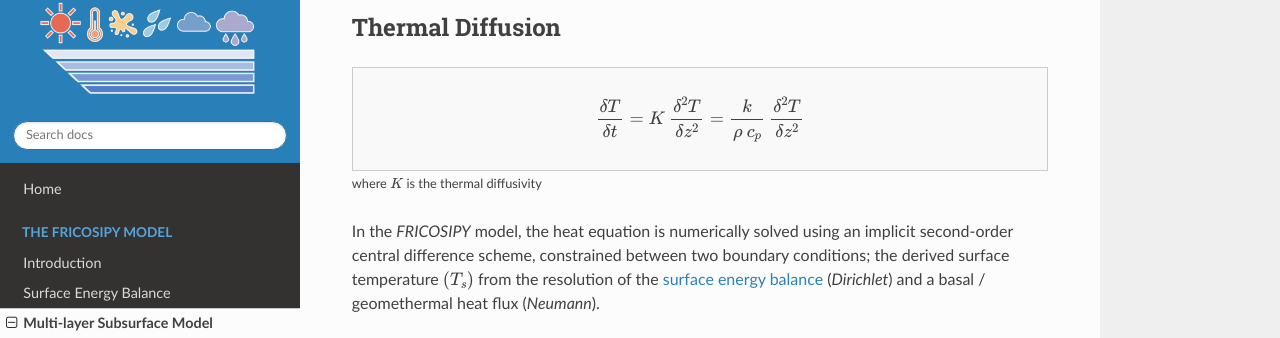
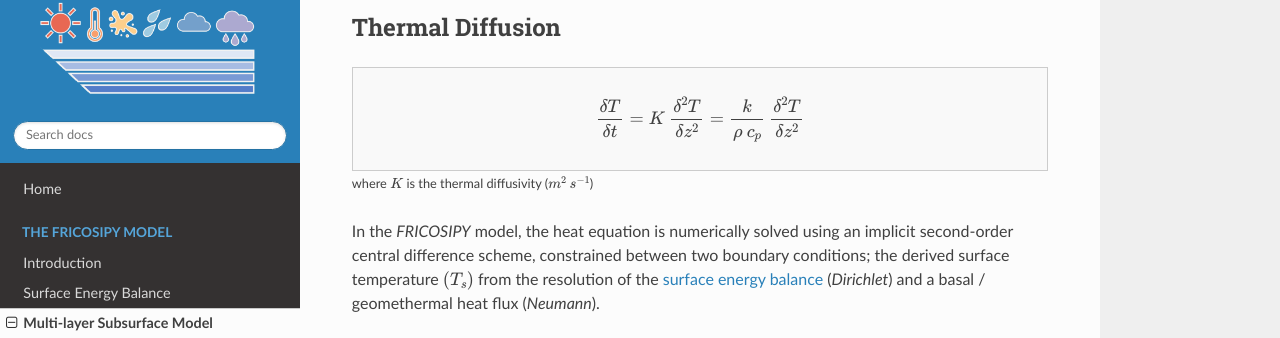
Before and after one commit to MarcusGastaldello/FRICOSIPY, an MkDocs documentation site: the page built from docs/subsurface_model.md, in a window 1280 px wide and 900 px high, scrolled down 349 px. Shown: the part 84-422 px from the top of the window. Built offline with MkDocs 1.6.1, drawn with Linux system fonts in a browser that asks for light colours; nearby versions of some CDN libraries.

Commit message:
Add units for thermal diffusivity in documentation
Clarify units for thermal diffusivity in subsurface model documentation.

```diff
--- a/docs/subsurface_model.md
+++ b/docs/subsurface_model.md
@@ -24,7 +24,7 @@ $$
 \frac{\delta T}{\delta t} = K \: \frac{\delta^{2} T}{\delta z^{2}} = \frac{k}{\rho \: c_p} \: \frac{\delta^{2} T}{\delta z^{2}}
 $$
 </div>
-<small>where $K$ is the thermal diffusivity </small>
+<small>where $K$ is the thermal diffusivity ($m^2$ $s^{-1}$) </small>
 
 In the *FRICOSIPY* model, the heat equation is numerically solved using an implicit second-order central difference scheme, constrained between two boundary conditions;
 the derived surface temperature $(T_{s})$ from the resolution of the [surface energy balance](https://fricosipy.readthedocs.io/en/latest/surface_energy_balance/) (*Dirichlet*) and a basal / geomethermal heat flux (*Neumann*).
```
